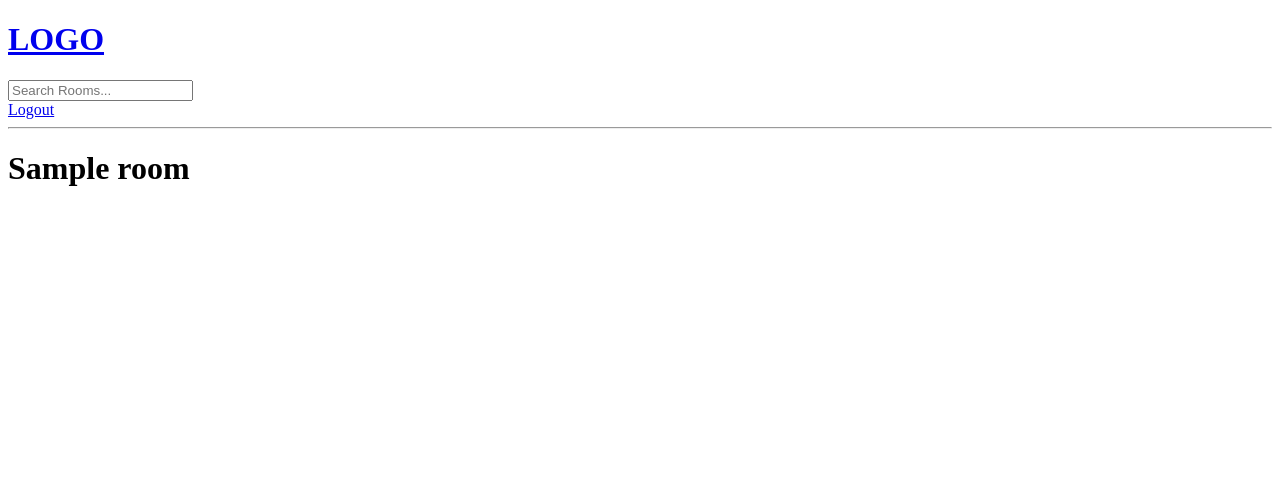
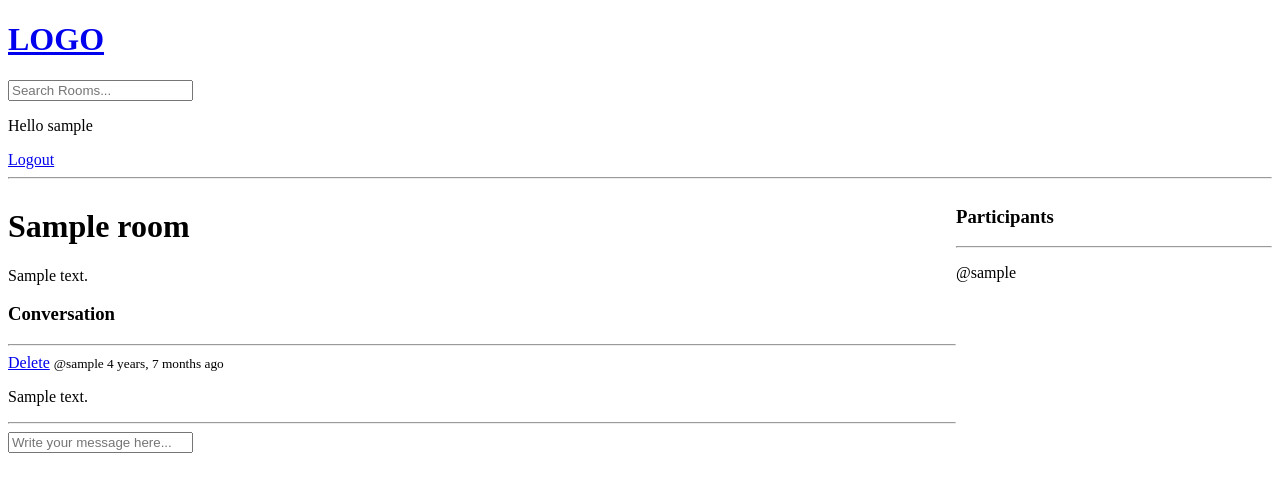
Before and after one commit to hugobelem/django-concord, a Django app: page /room/1 in a window 1280 px wide. Shown: the top 492 px of the page. Run offline with Django 5.2, Linux system fonts and the light colour scheme; a user stored in the database is signed in; tables that the repository leaves empty hold one stand-in row (values such as "Sample post").

Commit message:
finished msg & participants panel

```diff
--- a/backend/base/models.py
+++ b/backend/base/models.py
@@ -14,7 +14,9 @@ class Room(models.Model):
     topic = models.ForeignKey(Topic, on_delete=models.SET_NULL, null=True)
     name = models.CharField(max_length=255)
     description = models.TextField(null=True, blank=True)
-    # participants = models
+    participants = models.ManyToManyField(User,
+                                          related_name='participants',
+                                          blank=True)
     updated = models.DateTimeField(auto_now=True)
     created = models.DateTimeField(auto_now_add=True)
 
--- a/backend/base/templates/base/room.html
+++ b/backend/base/templates/base/room.html
@@ -3,6 +3,61 @@
 
 {% block content %}
 
-<h1>{{ room.name }}</h1>
+<style>
+    .room-container{
+        display: grid;
+        grid-template-columns: 3fr 1fr;
+    }
+</style>
+
+<div class="room-container">
+
+    <div>
+        <h1>{{ room.name }}</h1>
+
+        <p>{{ room.description }}</p>
+
+        <div class="comment-wrapper">
+            <h3>Conversation</h3>
+            <hr>
+
+            {% for message in msg %}
+            <div>
+                {% if request.user == message.user %}
+                <a href="{% url "delete-message" message.id %}">Delete</a>
+                {% endif %}
+                <small>
+                    @{{ message.user }}  {{ message.created|timesince }} ago
+                </small>
+                <p>{{ message.body }}</p>
+                <hr>
+            </div>
+            {% endfor %}
+
+            {% if request.user.is_authenticated %}
+            <div class="comment-form">
+                <form action="" method="POST">
+                    {% csrf_token %}
+                    <input type="text"
+                    name="body"
+                    placeholder="Write your message here...">
+                </form>
+            </div>
+            {% endif %}
+
+        </div>
+    </div>
+
+    <div>
+        <h3>Participants</h3>
+        <hr>
+        {% for user in participants %}
+            <div>
+                <p>@{{ user.username }}</p>
+            </div>
+        {% endfor %}
+    </div>
+
+</div>
 
 {% endblock content %}
--- a/backend/base/urls.py
+++ b/backend/base/urls.py
@@ -5,9 +5,15 @@ from . import views
 urlpatterns = [
     path("login/", views.login_page, name="login"),
     path("logout/", views.logout_user, name="logout"),
+    path("register/", views.register_page, name="register"),
+
     path('', views.home, name='home'),
+
     path('room/<int:pk>', views.room, name='room'),
     path('room/create/', views.create_room, name='create-room'),
     path('room/<int:pk>/update/', views.update_room, name='update-room'),
     path('room/<int:pk>/delete/', views.delete_room, name='delete-room'),
+    path('room/message/<int:pk>/delete/',
+         views.delete_message,
+         name='delete-message'),
 ]
--- a/backend/base/views.py
+++ b/backend/base/views.py
@@ -1,18 +1,24 @@
 from django.http import HttpResponse
 from django.shortcuts import render, redirect
+from django.contrib.auth import authenticate, login, logout
+from django.contrib.auth.forms import UserCreationForm
 from django.contrib.auth.models import User
-from django.contrib.auth import authenticate, login, logout
 from django.contrib.auth.decorators import login_required
+
 from django.contrib import messages
 from django.db.models import Q
 
-from . models import Room, Topic
+from . models import Room, Topic, Message
 from . forms import RoomForm
 
 
 def login_page(request):
+    page = 'login'
+    if request.user.is_authenticated:
+        return redirect('home')
+
     if request.method == 'POST':
-        username = request.POST.get('username')
+        username = request.POST.get('username').lower().strip()
         password = request.POST.get('password')
 
         try:
@@ -28,13 +34,29 @@ def login_page(request):
         else:
             messages.error(request, 'Invalid username or password')
 
-    context = {}
+    context = {'page': page}
     return render(request, 'base/login_register.html', context)
 
 
 def logout_user(request):
     logout(request)
     return redirect('home')
+
+
+def register_page(request):
+    form = UserCreationForm()
+
+    if request.method == 'POST':
+        form = UserCreationForm(request.POST)
+        if form.is_valid():
+            user = form.save(commit=False)
+            user.username = user.username.lower().strip()
+            user.save()
+            login(request, user)
+            return redirect('login')
+        else:
+            messages.error(request, 'An error occured, ok?')
+    return render(request, 'base/login_register.html', {'form': form})
 
 
 def home(request):
@@ -56,7 +78,19 @@ def home(request):
 
 def room(request, pk):
     room = Room.objects.get(id=pk)
-    context = {'room': room}
+    msg = room.message_set.all().order_by('-created')
+    participants = room.participants.all()
+
+    if request.method == 'POST':
+        msg = Message.objects.create(
+            user = request.user,
+            room = room,
+            body = request.POST.get('body')
+        )
+        room.participants.add(request.user)
+        return redirect('room', pk=room.id)
+
+    context = {'room': room, 'msg': msg, 'participants': participants}
     return render(request, 'base/room.html', context)
 
 
@@ -103,3 +137,17 @@ def delete_room(request, pk):
         return redirect('home')
 
     return render(request, 'base/delete.html', {'obj': room})
+
+
+@login_required(login_url='/login')
+def delete_message(request, pk):
+    message = Message.objects.get(id=pk)
+
+    if request.user != message.user:
+        return HttpResponse('Get OUT!')
+
+    if request.method == 'POST':
+        message.delete()
+        return redirect('home')
+
+    return render(request, 'base/delete.html', {'obj': message})
--- a/backend/templates/navbar.html
+++ b/backend/templates/navbar.html
@@ -7,6 +7,7 @@
 </form>
 
 {% if request.user.is_authenticated %}
+<p>Hello {{ request.user }}</p>
 <a href="{% url "logout" %}">Logout</a>
 {% else %}
 <a href="{% url "login" %}">Login</a>
```
Also changed, not shown: backend/base/templates/base/login_register.html (+17 -0 lines), backend/base/migrations/0003_alter_room_options_room_participants.py (added).
